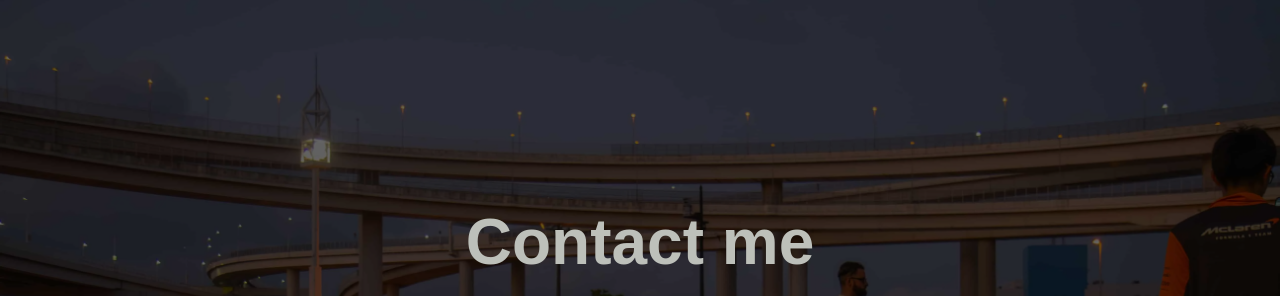
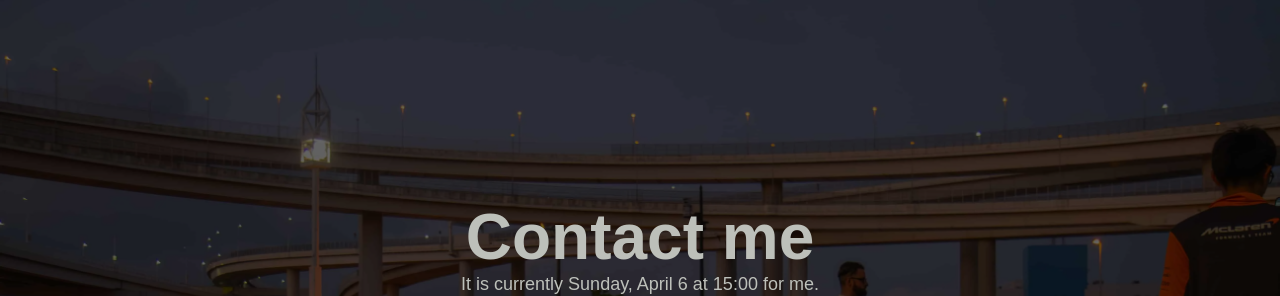
Before and after one commit to 0x5b62656e5d/landing-page, a website built with Vite: page index.html in a window 1280 px wide. Shown: the part 3210-3506 px from the top of the page. Built offline with nearby package versions, Linux system fonts and the light colour scheme; a web font is replaced by a local one.

Commit message:
Add current time to contact page

```diff
--- a/index.html
+++ b/index.html
@@ -111,7 +111,10 @@
             </section>
             <section id="contact">
                 <div class="contact-wrapper">
-                    <h1>Contact me</h1>
+                    <div class="contact-header">
+                        <h1>Contact me</h1>
+                        <p id="current-time"></p>
+                    </div>
                     <div class="contact-options">
                         <div class="contacts github">
                             <a href="https://github.com/0x5b62656e5d/" target="_blank"
--- a/src/styles/contact.css
+++ b/src/styles/contact.css
@@ -1,15 +1,19 @@
 .contact-wrapper {
     display: grid;
-    grid-template-rows: 1fr 4fr;
+    grid-template-rows: 1fr 3fr;
     padding: 20px;
     height: 70%;
     justify-content: center;
     align-items: center;
 }
 
-.contact-wrapper > h1 {
+.contact-header h1 {
     text-align: center;
     font-size: 64px;
+}
+
+.contact-header p {
+    text-align: center;
 }
 
 .contact-options {
--- /dev/null
+++ b/src/ts/currentTime.ts
@@ -0,0 +1,19 @@
+document.addEventListener("DOMContentLoaded", () => {
+    const options = {
+        timeZone: "Asia/Taipei",
+        weekday: "long" as "long",
+        month: "long" as "long",
+        day: "numeric" as "numeric",
+        hour: "numeric" as "numeric",
+        minute: "numeric" as "numeric",
+        hour12: false,
+    };
+
+    const formatter = new Intl.DateTimeFormat([], options);
+    const currentTime = document.querySelector("#current-time") as HTMLElement;
+    currentTime.textContent = `It is currently ${formatter.format(new Date())} for me.`;
+
+    setInterval(() => {
+        currentTime.textContent = `It is currently ${formatter.format(new Date())} for me.`;
+    }, 60000);
+});
--- a/src/ts/main.ts
+++ b/src/ts/main.ts
@@ -1,6 +1,7 @@
 import "./typewriter.ts";
 import "./carousel.ts";
 import "./parallax.ts"
+import "./currentTime.ts";
 
 import "../styles/main.css";
 import "../styles/parallax.css";
```
